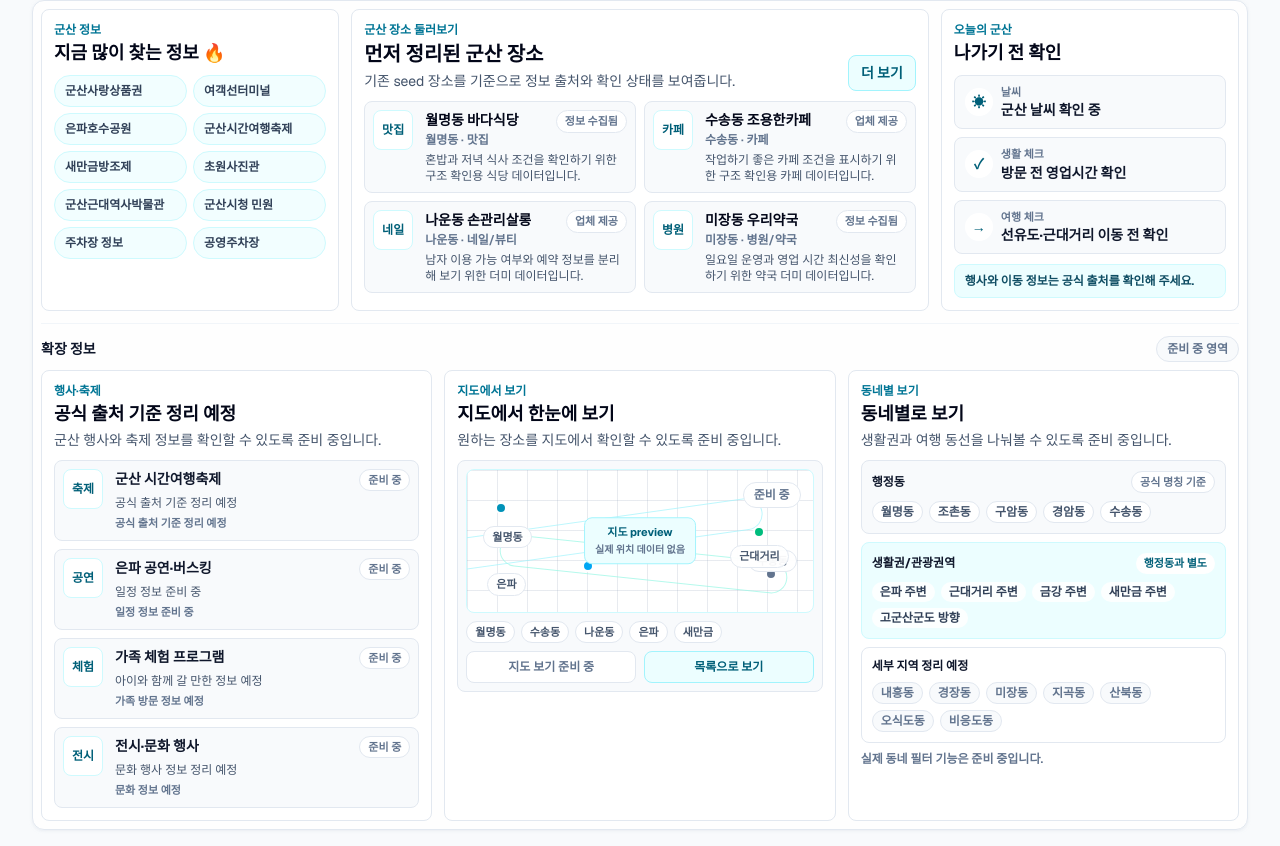
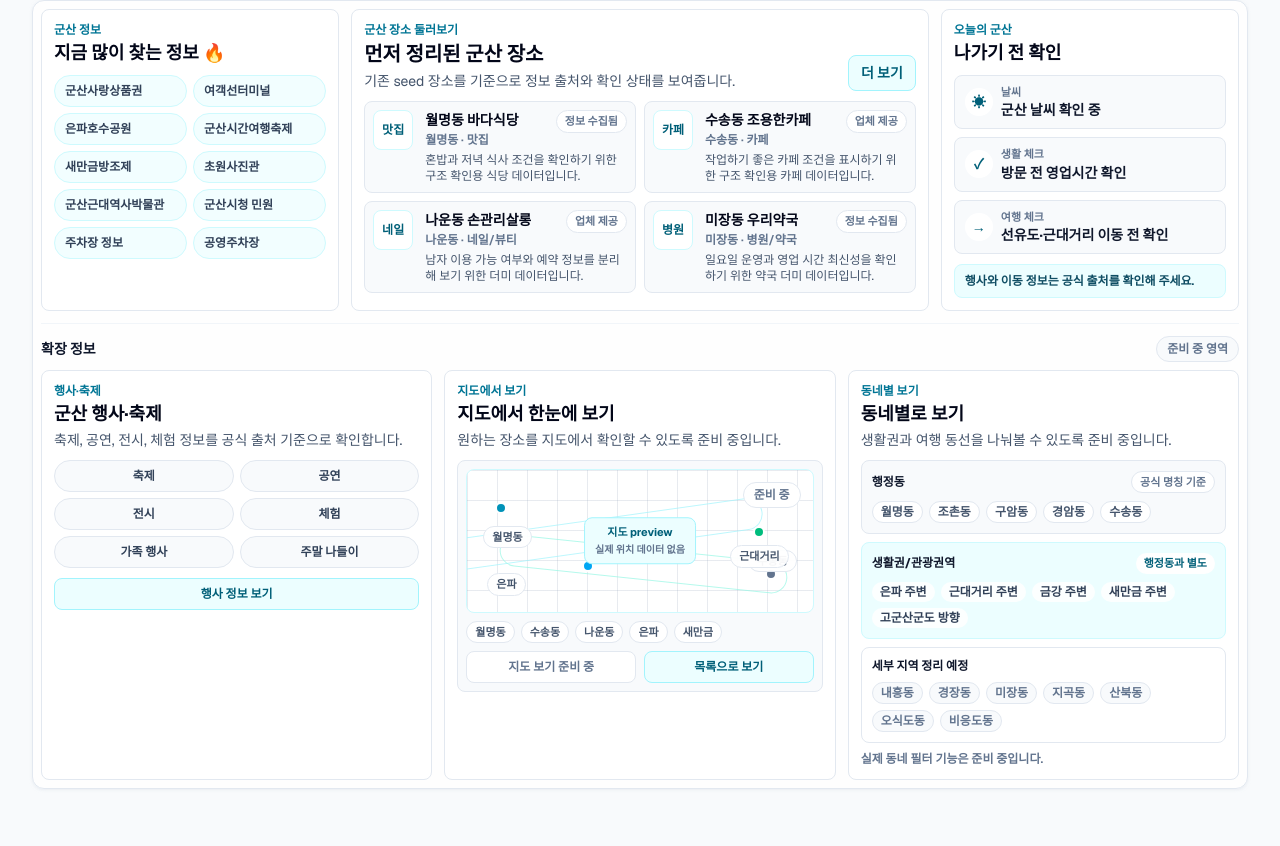
Before and after one commit to Aprasaks/gunsan-com, a Next.js app: page / in a window 1280 px wide. Shown: the part 468-1314 px from the top of the page. After the commit the page ends 1273 px from the top, so only its background shows below. Built offline with nearby package versions, Linux system fonts and the light colour scheme; no server answers.

Commit message:
행사·축제 compact 진입 카드 보정

```diff
--- a/app/page.tsx
+++ b/app/page.tsx
@@ -1,39 +1,13 @@
 import Link from "next/link";
 import type { ReactNode } from "react";
 
+import EventFestivalSection from "@/components/EventFestivalSection";
 import Header from "@/components/Header";
 import HomeCategoryGrid from "@/components/HomeCategoryGrid";
 import PopularInfoSection from "@/components/PopularInfoSection";
 import SearchHero from "@/components/SearchHero";
 import TodayGunsanSection from "@/components/TodayGunsanSection";
 import { places } from "@/data/places";
-
-const eventFestivalItems = [
-  {
-    title: "군산 시간여행축제",
-    description: "공식 출처 기준 정리 예정",
-    label: "공식 출처 기준 정리 예정",
-    visual: "축제",
-  },
-  {
-    title: "은파 공연·버스킹",
-    description: "일정 정보 준비 중",
-    label: "일정 정보 준비 중",
-    visual: "공연",
-  },
-  {
-    title: "가족 체험 프로그램",
-    description: "아이와 함께 갈 만한 정보 예정",
-    label: "가족 방문 정보 예정",
-    visual: "체험",
-  },
-  {
-    title: "전시·문화 행사",
-    description: "문화 행사 정보 정리 예정",
-    label: "문화 정보 예정",
-    visual: "전시",
-  },
-] as const;
 
 const mapPreviewKeywords = [
   "월명동",
@@ -235,42 +209,7 @@ export default function Home() {
           </div>
 
           <div className="mt-2 grid gap-3 lg:grid-cols-3">
-            <InfoPanel
-              eyebrow="행사·축제"
-              title="공식 출처 기준 정리 예정"
-              description="군산 행사와 축제 정보를 확인할 수 있도록 준비 중입니다."
-            >
-              <div className="mt-2.5 grid gap-2 sm:grid-cols-2 lg:grid-cols-1">
-              {eventFestivalItems.map((item) => (
-                <article
-                  key={item.title}
-                  className="rounded-lg border border-slate-200 bg-slate-50 p-2"
-                >
-                  <div className="flex gap-3">
-                    <div className="grid h-10 min-w-10 place-items-center rounded-lg border border-cyan-100 bg-white text-xs font-bold text-cyan-800">
-                      {item.visual}
-                    </div>
-                    <div className="min-w-0 flex-1">
-                      <div className="flex items-start justify-between gap-2">
-                        <h3 className="line-clamp-1 text-sm font-bold text-slate-900">
-                          {item.title}
-                        </h3>
-                        <span className="shrink-0 rounded-full border border-slate-200 bg-white px-2 py-0.5 text-[11px] font-semibold text-slate-500">
-                          준비 중
-                        </span>
-                      </div>
-                      <p className="mt-1 text-xs leading-4 text-slate-600">
-                        {item.description}
-                      </p>
-                      <p className="mt-1 text-[11px] font-semibold text-slate-500">
-                        {item.label}
-                      </p>
-                    </div>
-                  </div>
-                </article>
-              ))}
-              </div>
-            </InfoPanel>
+            <EventFestivalSection />
 
             <InfoPanel
               eyebrow="지도에서 보기"
--- /dev/null
+++ b/components/EventFestivalSection.tsx
@@ -0,0 +1,40 @@
+const eventCategories = [
+  { key: "festival", label: "축제" },
+  { key: "performance", label: "공연" },
+  { key: "exhibition", label: "전시" },
+  { key: "experience", label: "체험" },
+  { key: "family", label: "가족 행사" },
+  { key: "weekend", label: "주말 나들이" },
+] as const;
+
+export default function EventFestivalSection() {
+  return (
+    <section className="rounded-lg border border-slate-200 bg-white p-3">
+      <p className="text-xs font-semibold text-cyan-700">행사·축제</p>
+      <h2 className="mt-1 text-lg font-bold leading-tight text-slate-950">
+        군산 행사·축제
+      </h2>
+      <p className="mt-1 text-sm leading-5 text-slate-600">
+        축제, 공연, 전시, 체험 정보를 공식 출처 기준으로 확인합니다.
+      </p>
+
+      <div className="mt-2.5 grid grid-cols-2 gap-1.5">
+        {eventCategories.map((item) => (
+          <span
+            key={item.key}
+            className="inline-flex h-8 items-center justify-center rounded-full border border-slate-200 bg-slate-50 px-2.5 text-xs font-bold text-slate-700"
+          >
+            {item.label}
+          </span>
+        ))}
+      </div>
+
+      <button
+        type="button"
+        className="mt-2.5 inline-flex h-8 w-full items-center justify-center rounded-lg border border-cyan-200 bg-cyan-50 px-3 text-xs font-semibold text-cyan-800"
+      >
+        행사 정보 보기
+      </button>
+    </section>
+  );
+}
```
